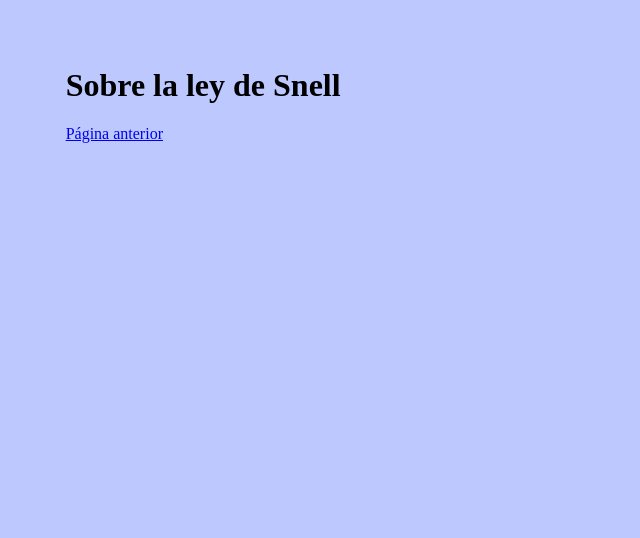
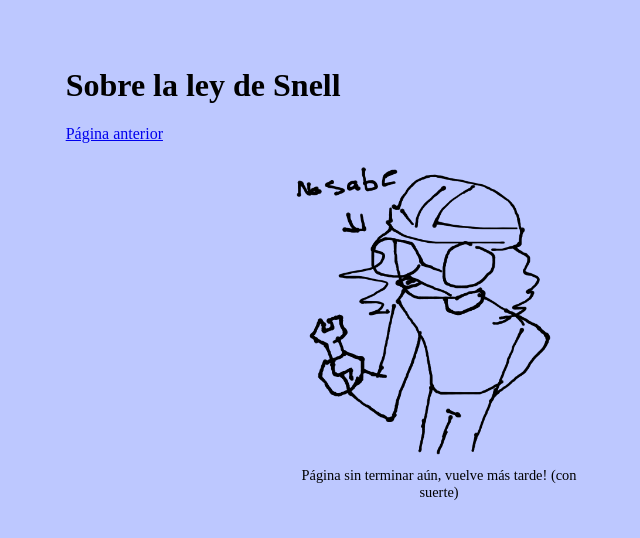
Before and after one commit to Ant-Hony314/Proyecto1, a plain HTML site: page Fisica/Optica/ley de snell.html in a window 1280 px wide. Shown: the whole page, without its empty margins (201-841 px from the left). Drawn offline with Linux system fonts and the light colour scheme.

Commit message:
Imagen de trabajoP

```diff
--- a/Fisica/Optica/ley de snell.html
+++ b/Fisica/Optica/ley de snell.html
@@ -12,5 +12,12 @@
     <p>
         <a href="introOptica.html">Página anterior</a>
     </p>
+
+    <figure>
+        <img src="../../Images/trabajo en progreso.png"
+        alt="Tonto garabato"
+        title="Tonto garabato">
+        <figcaption>Página sin terminar aún, vuelve más tarde! (con suerte)</figcaption>
+    </figure>
 </body>
 </html>
```
